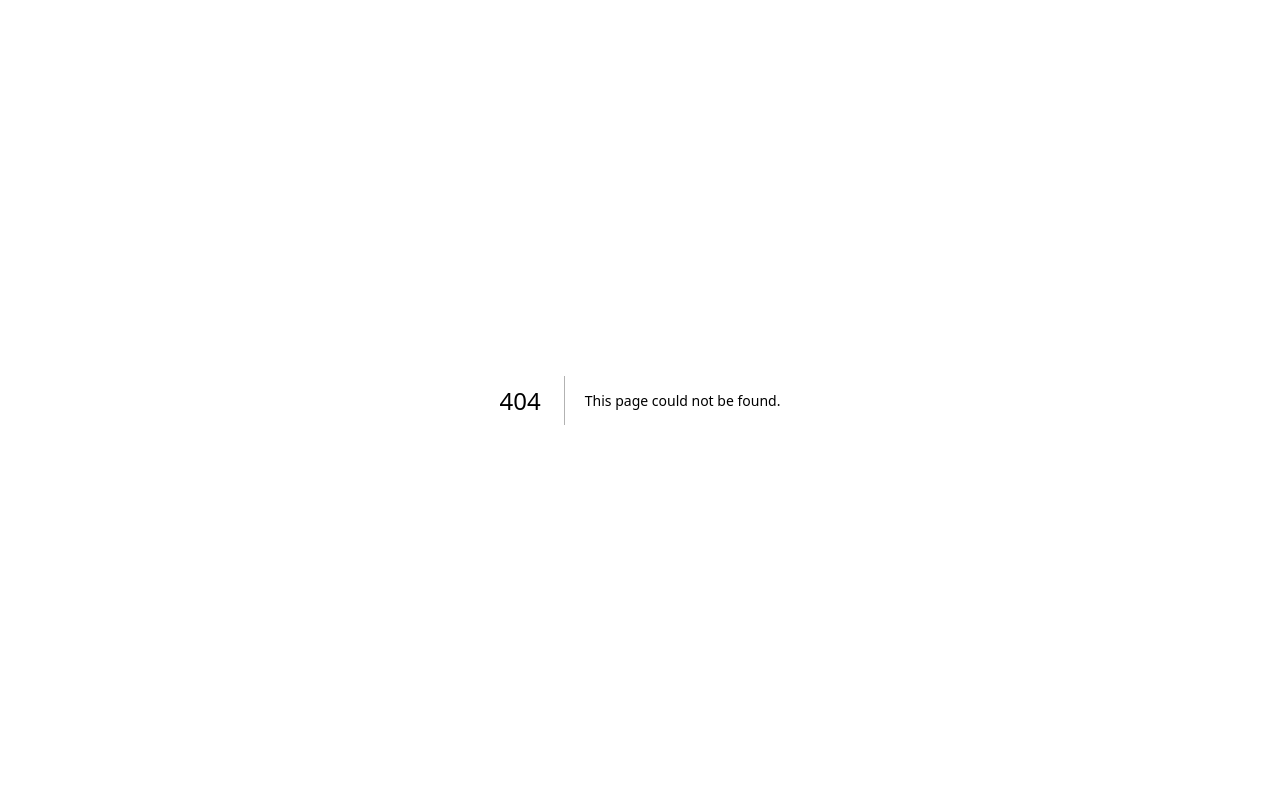
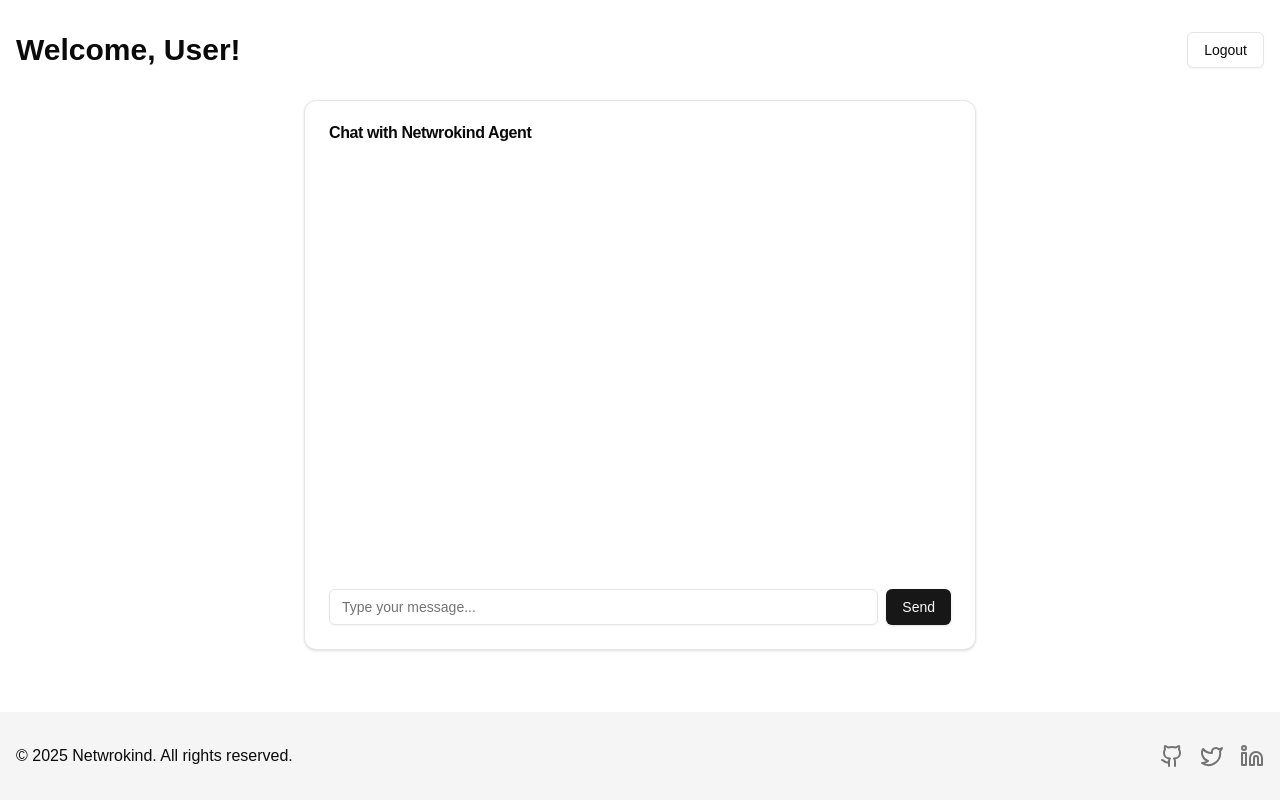
Before and after one commit to muhammad-hassaan-y2/ai-connect, a Next.js app: page /dashboard in a window 1280 px wide. Before the commit this address had no page. Built offline with nearby package versions, Linux system fonts and the light colour scheme.

Commit message:
Dashboard route

```diff
--- /dev/null
+++ b/app/dashboard/page.tsx
@@ -0,0 +1,34 @@
+"use client"
+
+import { useState } from "react"
+import { Header } from "next/dist/lib/load-custom-routes"
+import { Footer } from "@/components/Footer"
+import { ChatbotAgent } from "@/components/ChatbotAgent"
+import { Button } from "@/components/ui/button"
+import { useRouter } from "next/navigation"
+
+export default function DashboardPage() {
+  const [userName, setUserName] = useState("User") // In a real app, this would come from your auth state
+  const router = useRouter()
+
+  const handleLogout = () => {
+    // Here you would typically clear the auth state
+    console.log("Logging out...")
+    router.push("/")
+  }
+
+  return (
+    <div className="flex flex-col min-h-screen">
+      <main className="flex-grow container mx-auto px-4 py-8">
+        <div className="flex justify-between items-center mb-8">
+          <h1 className="text-3xl font-bold">Welcome, {userName}!</h1>
+          <Button onClick={handleLogout} variant="outline">
+            Logout
+          </Button>
+        </div>
+        <ChatbotAgent />
+      </main>
+      <Footer />
+    </div>
+  )
+}
```
